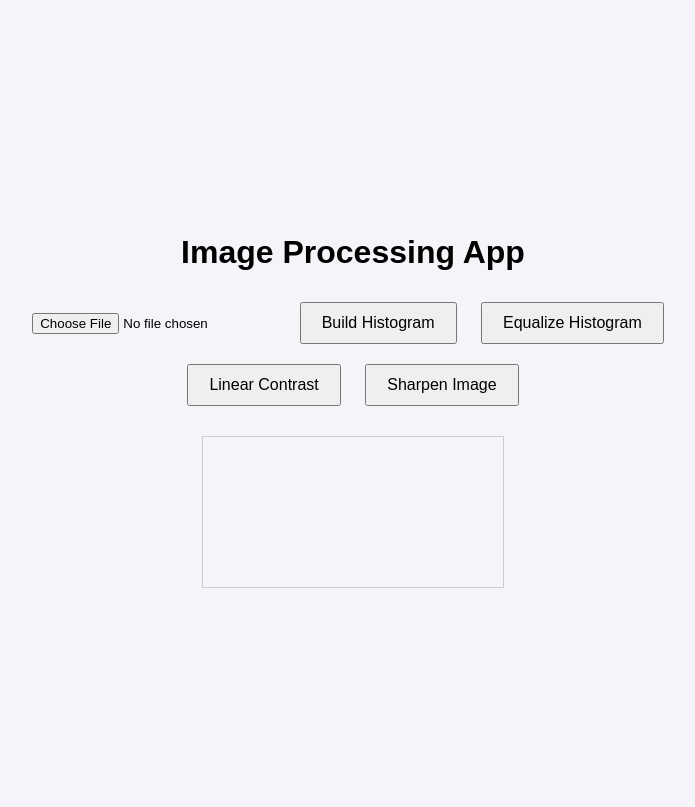
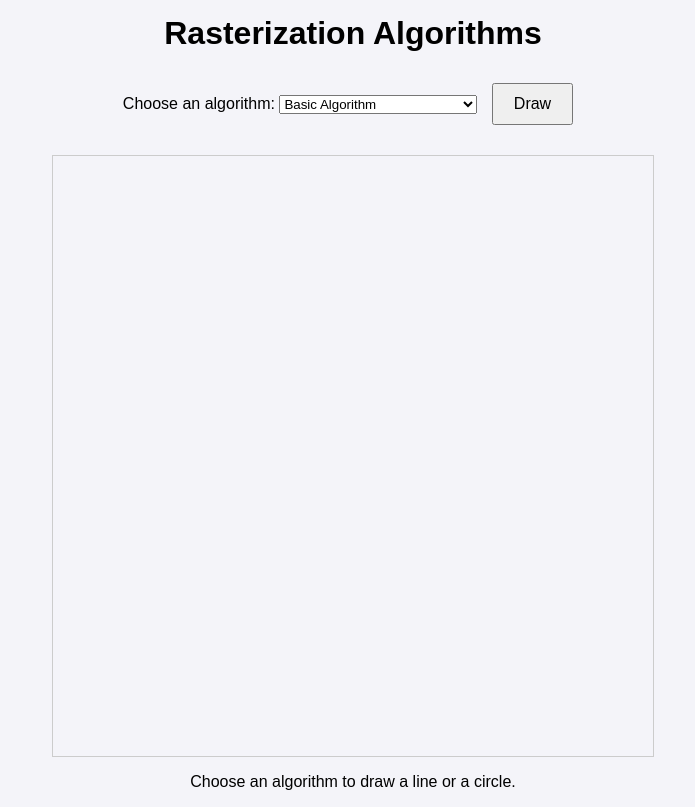
Before and after one commit to lizaveta-fpm/cgp, a plain HTML site: page index.html in a window 1280 px wide. Shown: the whole page, without its empty margins (287-982 px from the left). Drawn offline with Linux system fonts and the light colour scheme; files that its build step writes are made by us from their sources.

Commit message:
Add files via upload

```diff
--- a/index.html
+++ b/index.html
@@ -1,26 +1,30 @@
 <!DOCTYPE html>
 <html lang="en">
 <head>
-  <meta charset="UTF-8">
-  <meta name="viewport" content="width=device-width, initial-scale=1.0">
-  <title>Image Processing App</title>
-  <link rel="stylesheet" href="style.css">
+    <meta charset="UTF-8">
+    <meta name="viewport" content="width=device-width, initial-scale=1.0">
+    <title>Rasterization Algorithms</title>
+    <link rel="stylesheet" href="style.css">
 </head>
 <body>
-  <div class="container">
-    <h1>Image Processing App</h1>
+    <div class="container">
+        <h1>Rasterization Algorithms</h1>
 
-    <!-- Image upload section -->
-    <input type="file" id="upload" accept="image/*">
-    <button onclick="buildHistogram()">Build Histogram</button>
-    <button onclick="equalizeHistogram()">Equalize Histogram</button>
-    <button onclick="adjustContrast()">Linear Contrast</button>
-    <button onclick="sharpenImage()">Sharpen Image</button>
+        <div class="controls">
+            <label for="algorithm">Choose an algorithm:</label>
+            <select id="algorithm">
+                <option value="basic">Basic Algorithm</option>
+                <option value="dda">DDA Algorithm</option>
+                <option value="bresenham">Bresenham's Line Algorithm</option>
+                <option value="circle">Bresenham's Circle Algorithm</option>
+            </select>
+            <button onclick="draw()">Draw</button>
+        </div>
 
-    <!-- Canvas to display the image -->
-    <canvas id="canvas"></canvas>
+        <canvas id="canvas" width="600" height="600"></canvas>
+        <p id="info">Choose an algorithm to draw a line or a circle.</p>
+    </div>
 
-  </div>
-  <script src="script.js"></script>
+    <script src="script.js"></script>
 </body>
 </html>
```
